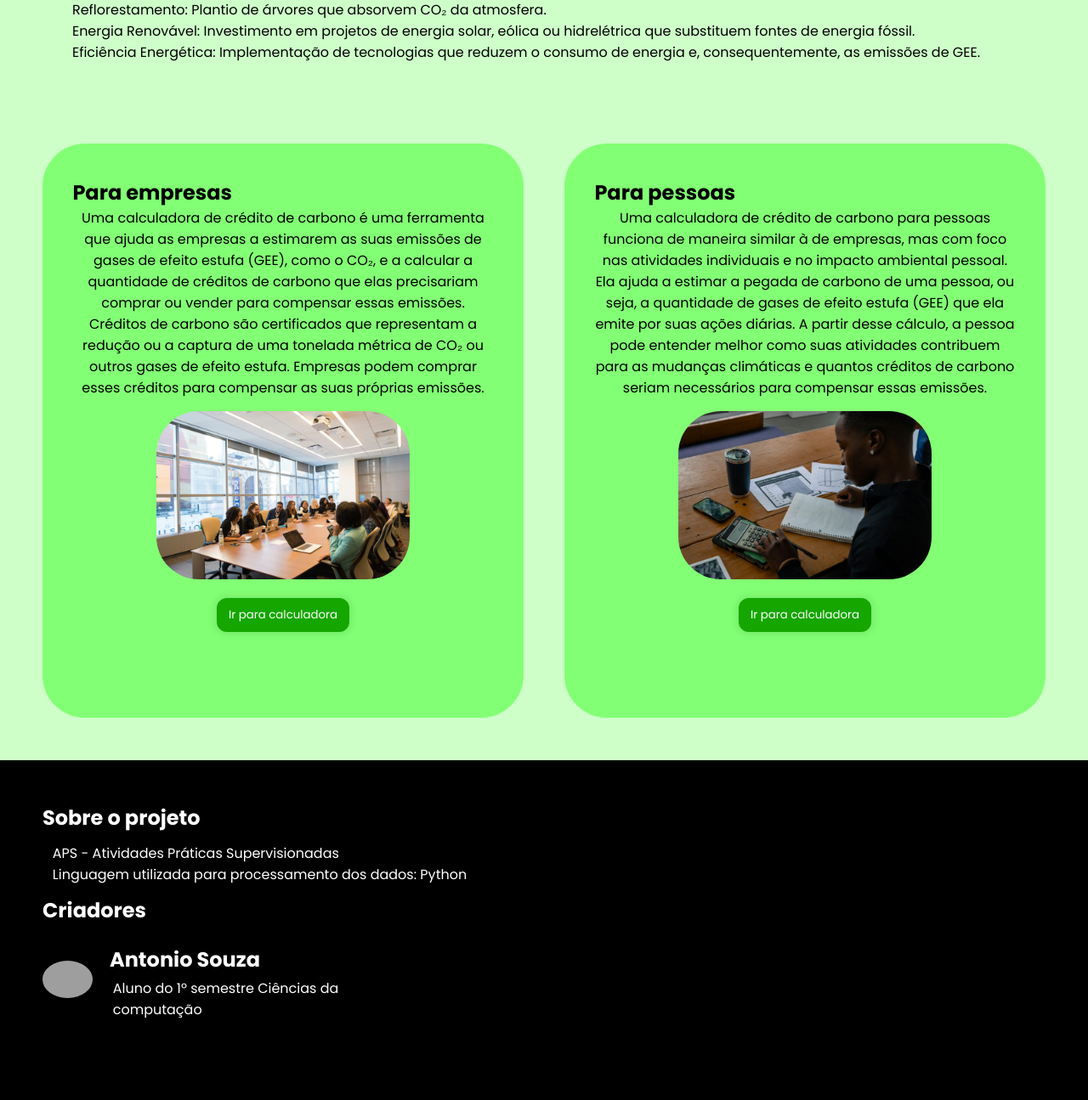
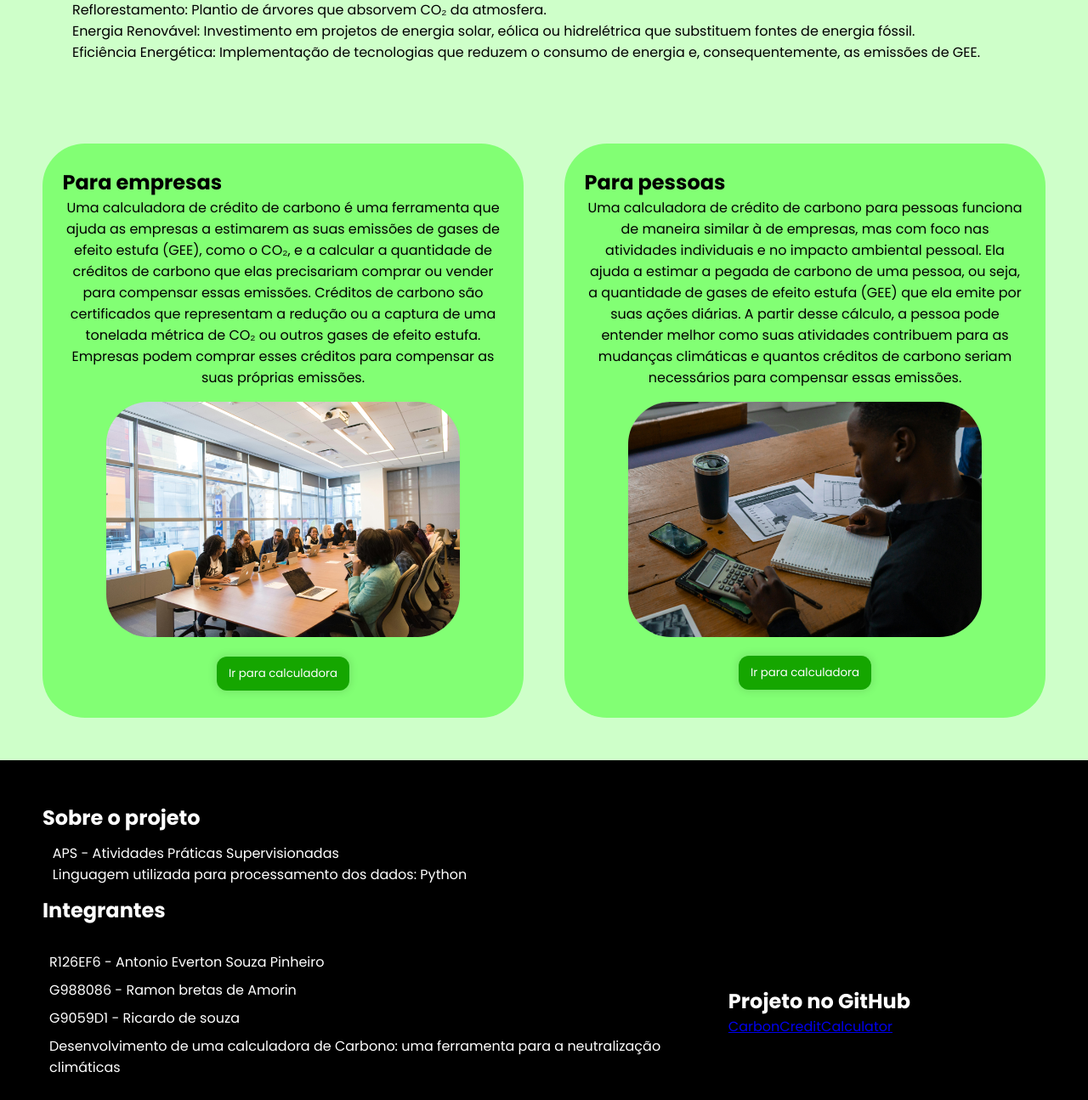
Before and after one commit to AntonioSouza1/CarbonCreditCalculator, a Python web app: template templates/index.html in a window 1280 px wide. Shown: the part 1505-2800 px from the top of the page at 85% size. Run offline with Jinja, Linux system fonts and the light colour scheme; the template is opened without the code that fills it, so the values that code supplies are empty; grey boxes are pictures that could not be loaded.

Commit message:
Add files via upload

```diff
--- a/static/styles_menu.css
+++ b/static/styles_menu.css
@@ -37,32 +37,6 @@
     border-radius: 50px;
 }
 
-@media screen and (max-width: 1800px) {
-    #empresa,
-    #pessoa{
-        width: 100%;
-        left: 0;
-        margin-top: 2%;
-        background-color: #82ff74;
-        padding: 3%;
-        border-radius: 50px;
-    }
-
-    .banner_menu img{
-        margin-top: 3%;
-        position: relative;
-        width: 60%;
-        height: auto;
-        border-radius: 50px;
-    }
-
-    #btn_menu{
-        align-items: center;
-        text-align: center;
-        margin-top: 2%;
-    }
-}
-
 @media screen and (max-width: 1000px) {
     #menu{
         min-height: 100%;
--- a/templates/index.html
+++ b/templates/index.html
@@ -140,14 +140,17 @@
                 APS - Atividades Práticas Supervisionadas <br>
                 Linguagem utilizada para processamento dos dados: Python
             </p>
-            <h2 id="tx_criador">Criadores</h2>
+            <h2 id="tx_criador">Integrantes</h2>
             <div id="criador">
-                <div class="banner_criador">
-                    <img src="/static/Imagens/Sobre/antonio.jpg" alt="">
+                <div>
+                    <p>R126EF6 - Antonio Everton Souza Pinheiro</p>
+                    <p>G988086 - Ramon bretas de Amorin</p>
+                    <p>G9059D1 - Ricardo de souza</p>
+                    <p>Desenvolvimento de uma calculadora de Carbono: uma ferramenta para a neutralização climáticas</p>
                 </div>
-                <div id="sobre_criador1">
-                    <h1>Antonio Souza</h1>
-                    <p>Aluno do 1º semestre Ciências da computação</p>
+                <div>
+                    <h2>Projeto no GitHub</h2>
+                    <a href="https://github.com/AntonioSouza1/CarbonCreditCalculator">CarbonCreditCalculator</a>
                 </div>
             </div>
         </section>
```
Also changed, not shown: static/Imagens/Sobre/antonio.jpg (added).
